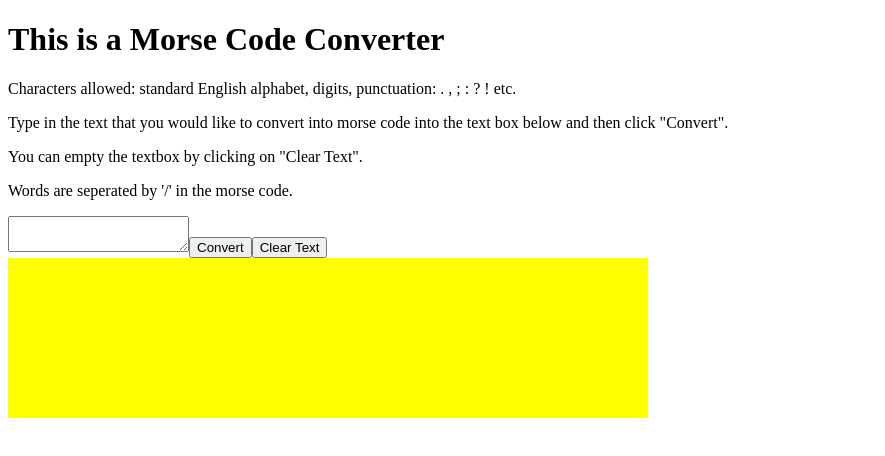
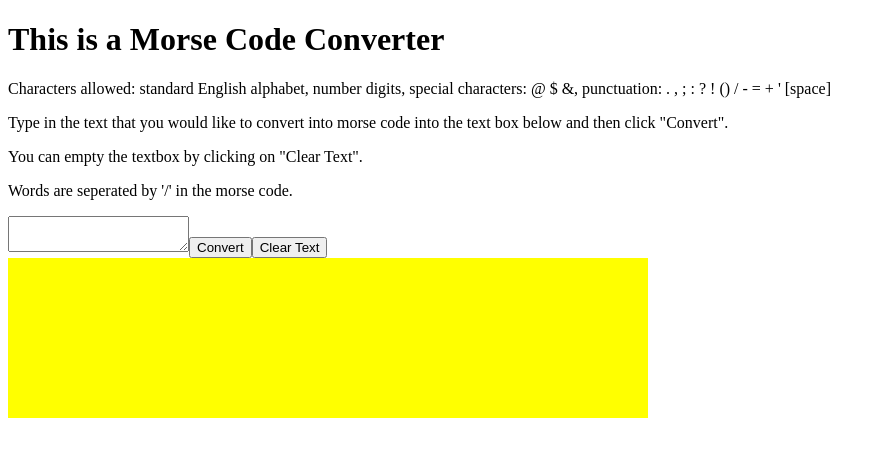
Before and after one commit to VivianeBusch-Wallace/morse-code-translator, a React (Create React App) app: page / in a window 1280 px wide. Shown: the top 456 px of the page, without its empty margins (0-885 px from the left). Built offline with nearby package versions, Linux system fonts and the light colour scheme.

Commit message:
small changes on instructions

```diff
--- a/src/App.js
+++ b/src/App.js
@@ -1,4 +1,4 @@
-// import useState from React >>
+// import React and useState from React >>
 import React, { useState } from "react";
 // importing user input >>
 import UserText from "./components/UserInput";
@@ -25,8 +25,8 @@ function App() {
       </header>
       <div>
         <p>
-          Characters allowed: standard English alphabet, digits, punctuation: .
-          , ; : ? ! etc.
+          Characters allowed: standard English alphabet, number digits, special
+          characters: @ $ &, punctuation: . , ; : ? ! () / - = + ' [space]
         </p>
         <p>
           Type in the text that you would like to convert into morse code into
```
